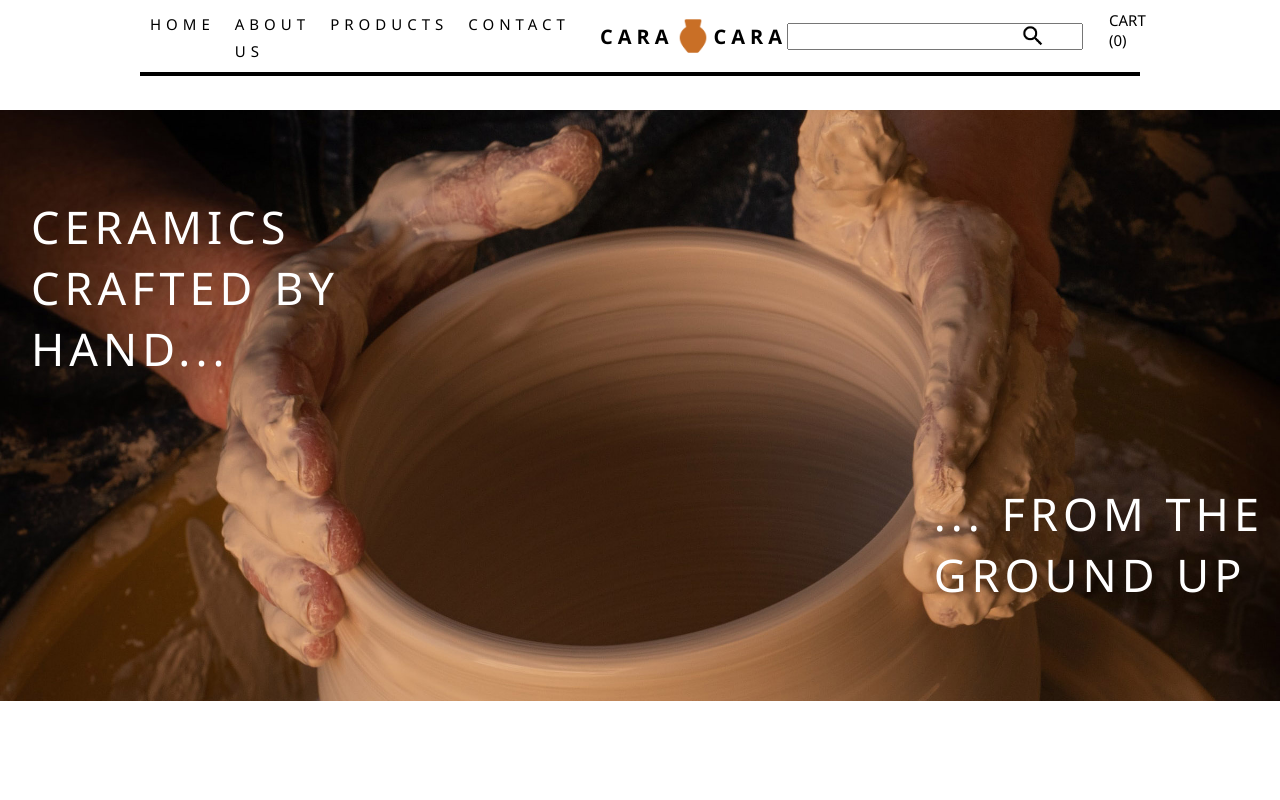
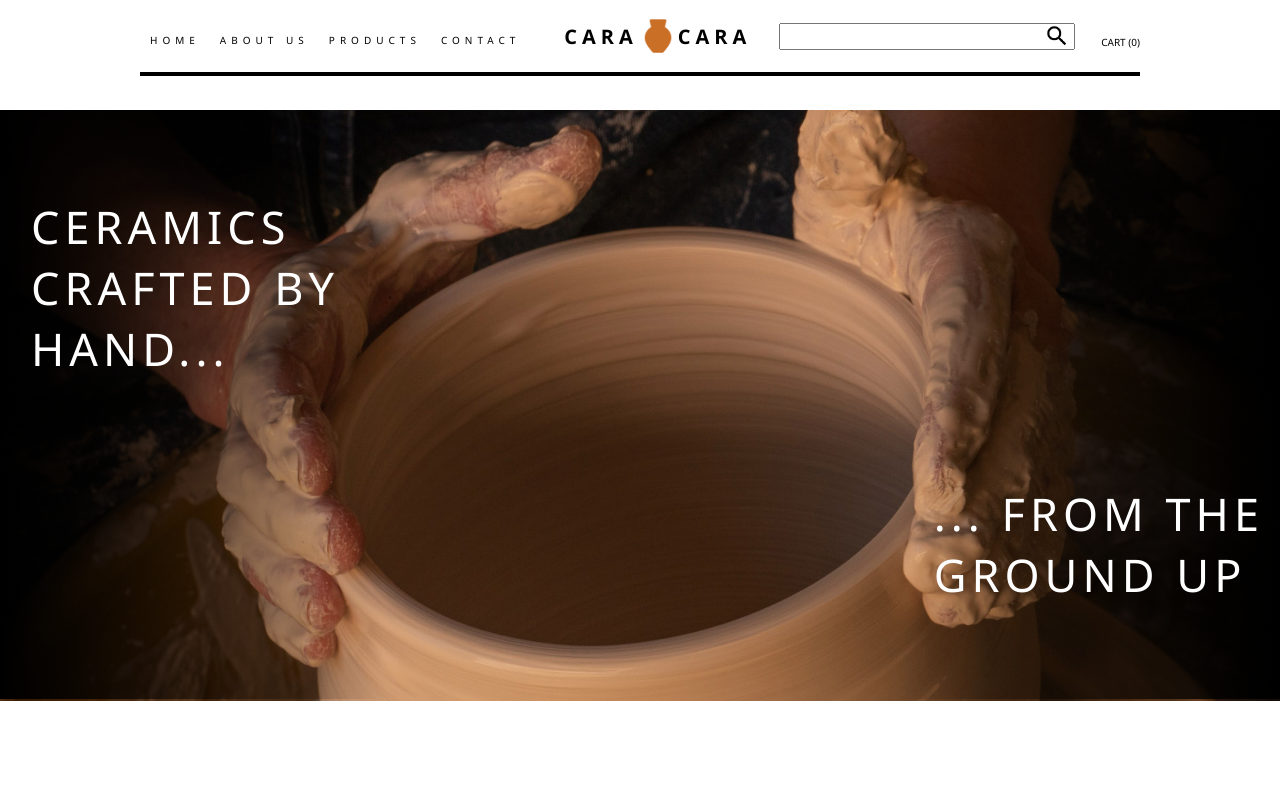
Before and after one commit to 99xtal/ecommerce-website, a plain HTML site: page index.html in a window 1280 px wide. Shown: the top 800 px of the page. Drawn offline with Linux system fonts and the light colour scheme.

Commit message:
blended hard edge of image gradient

```diff
--- a/style.css
+++ b/style.css
@@ -52,7 +52,7 @@ ul {
 a {
   text-decoration: none;
   color: black;
-  font-size: 15px;
+  font-size: 10px;
 }
 li {
   margin: 10px;
@@ -75,7 +75,7 @@ li {
 }
 .magnifying_glass {
   position: absolute;
-  right: 100px;
+  right: 70px;
 }
 input {
   width: 292px;
@@ -112,20 +112,20 @@ position: relative;
   position: absolute;
   left: 0;
   top: 0;
-  width: 15%;
-  height: 100%;
-  background-blend-mode:normal;
-  background: -moz-linear-gradient(rgba(255, 255, 255, 0),rgba(0, 0, 0, 0.685),rgb(0, 0, 0),black);
+  width: 30%;
+  height: 99%;
+  /* background-blend-mode:normal; */
+  background: linear-gradient(90deg,black,rgba(255, 255, 255, 0));
 }
 .image_section::before{
   content: '';
   position: absolute;
   right: 0;
   top: 0;
-  width: 15%;
-  height: 100%;
+  width: 30%;
+  height: 99%;
   background-blend-mode:normal;
-  background: -moz-linear-gradient(-90deg,rgba(255, 255, 255, 0),rgba(0, 0, 0, 0.685),rgb(0, 0, 0),black);
+  background: linear-gradient(90deg,rgba(255, 255, 255, 0),black);
   z-index: 1;
 }
 
```
